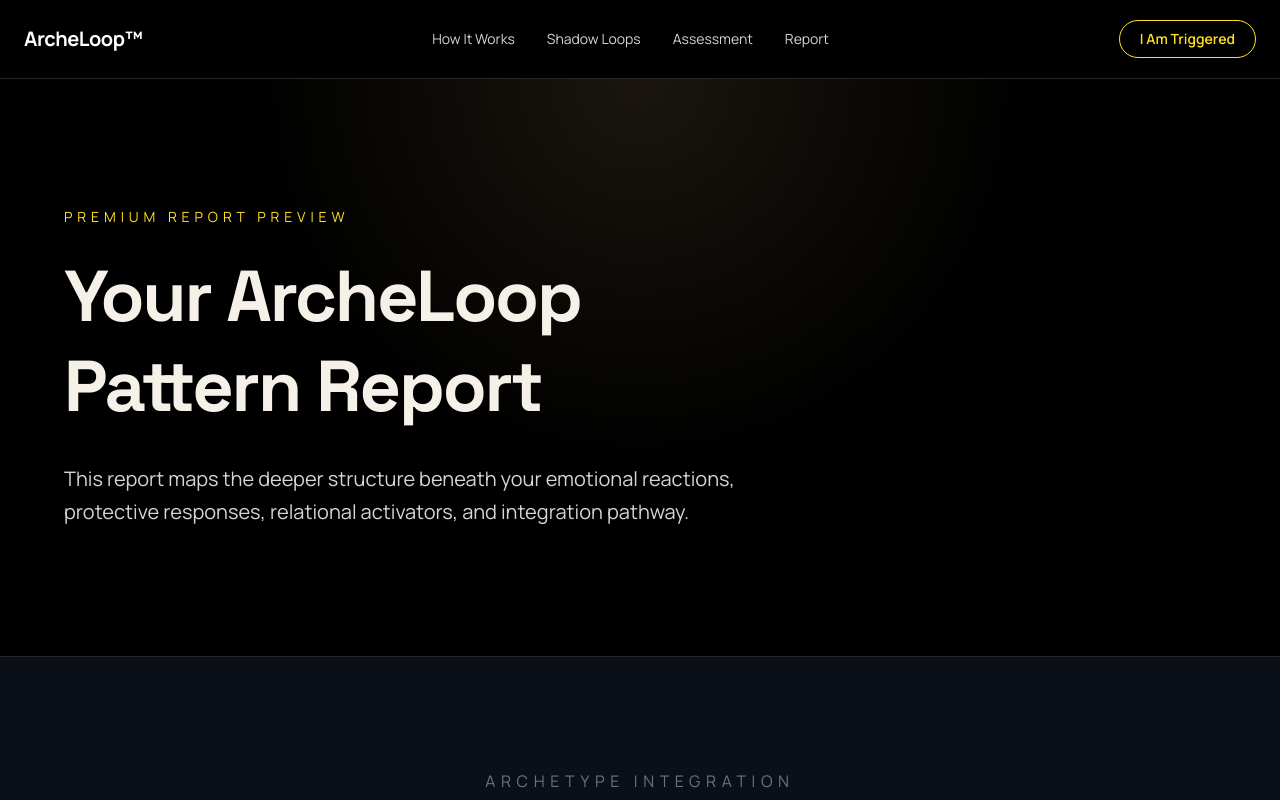
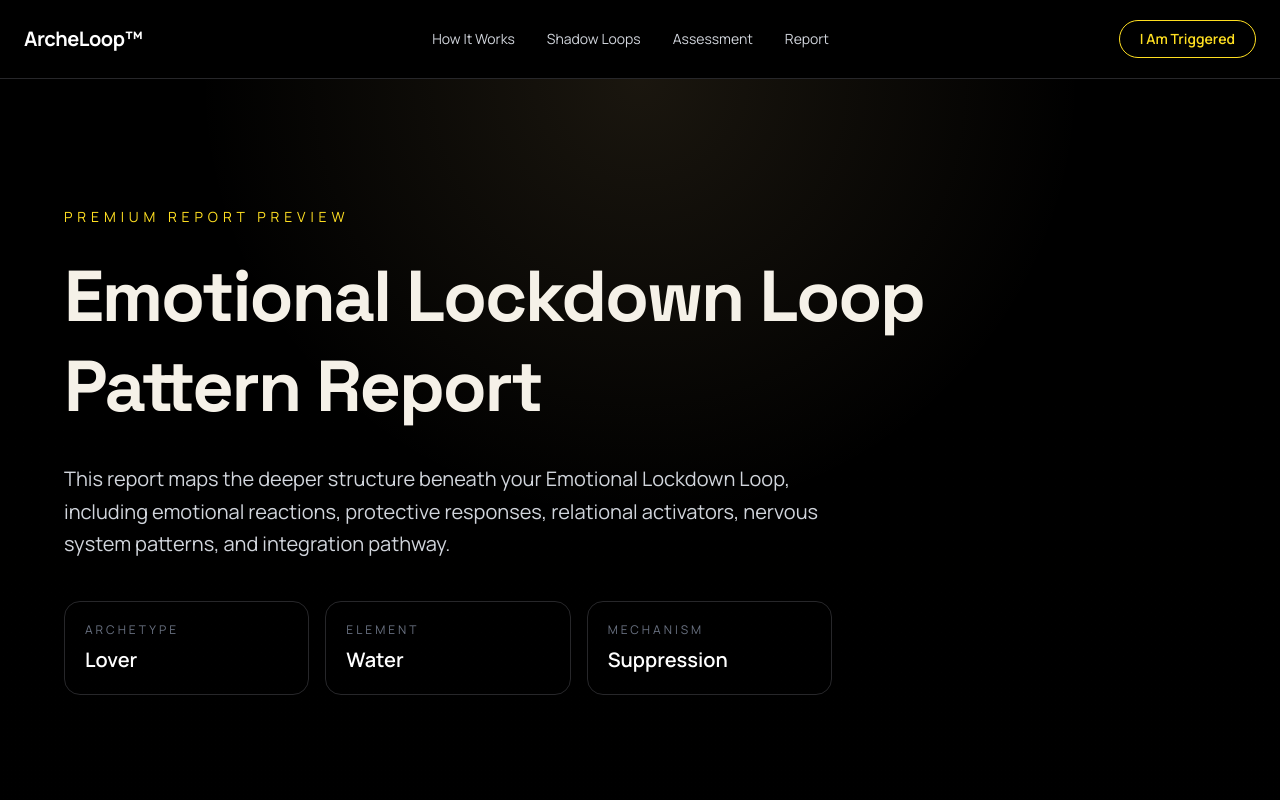
Before and after one commit to abdulkadirkuscu-ctrl/archeloop, a Next.js app: page /report-preview in a window 1280 px wide. Shown: the top 800 px of the page. Built offline with nearby package versions, Linux system fonts and the light colour scheme.

Commit message:
Show primary loop name in premium report hero

```diff
--- a/app/report-preview/page.tsx
+++ b/app/report-preview/page.tsx
@@ -56,17 +56,37 @@ const integrationBlueprintText =
             Premium Report Preview
           </p>
 
-          <h1 className="text-5xl md:text-7xl font-bold leading-tight mb-8">
-            Your ArcheLoop
-            <br />
-            Pattern Report
-          </h1>
+         <h1 className="text-5xl md:text-7xl font-bold leading-tight mb-8">
+  {primaryLoop.title}
+  <br />
+  Pattern Report
+</h1>
 
           <p className="text-xl text-gray-300 leading-relaxed max-w-3xl">
-            This report maps the deeper structure beneath your emotional
-            reactions, protective responses, relational activators, and
-            integration pathway.
-          </p>
+ This report maps the deeper structure beneath your {primaryLoop.title}, including emotional reactions, protective responses, relational activators, nervous system patterns, and integration pathway.
+</p>
+<div className="grid md:grid-cols-3 gap-4 mt-10 max-w-3xl">
+  <div className="border border-zinc-800 rounded-2xl p-5 bg-black/40">
+    <p className="text-gray-500 uppercase tracking-[0.25em] text-xs mb-2">
+      Archetype
+    </p>
+    <p className="text-xl font-semibold">{primaryLoop.archetype}</p>
+  </div>
+
+  <div className="border border-zinc-800 rounded-2xl p-5 bg-black/40">
+    <p className="text-gray-500 uppercase tracking-[0.25em] text-xs mb-2">
+      Element
+    </p>
+    <p className="text-xl font-semibold">{primaryLoop.element}</p>
+  </div>
+
+  <div className="border border-zinc-800 rounded-2xl p-5 bg-black/40">
+    <p className="text-gray-500 uppercase tracking-[0.25em] text-xs mb-2">
+      Mechanism
+    </p>
+    <p className="text-xl font-semibold">{primaryLoop.mechanism}</p>
+  </div>
+</div>
         </div>
       </section>
 
```
